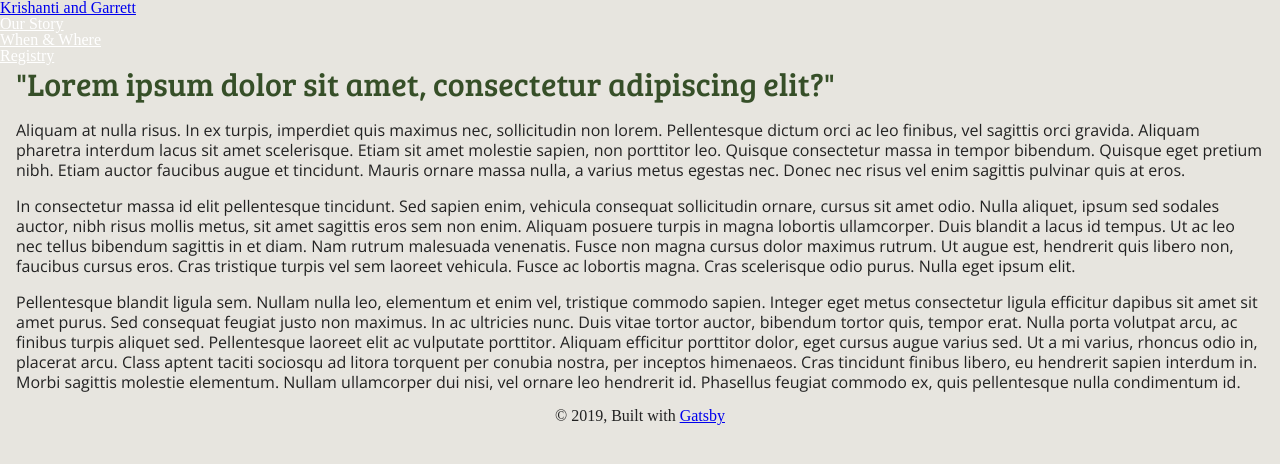
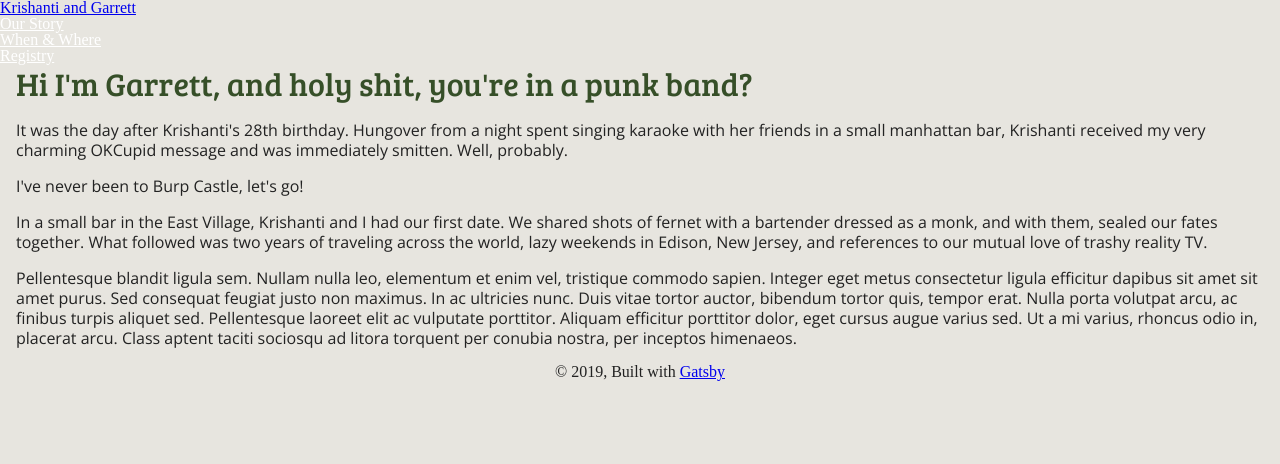
Before and after one commit to gvorbeck/wedding, a Gatsby site: page /our-story in a window 1280 px wide. Built offline with nearby package versions, Linux system fonts and the light colour scheme; Gatsby itself is replaced by a stand-in of ours.

Commit message:
copy edits

```diff
--- a/src/markdown/our-story.md
+++ b/src/markdown/our-story.md
@@ -2,10 +2,12 @@
 title: "Our Story"
 ---
 
-"Lorem ipsum dolor sit amet, consectetur adipiscing elit?"
+<p class="bubble right">Hi I'm Garrett, and holy shit, you're in a punk band?</p>
 
-Aliquam at nulla risus. In ex turpis, imperdiet quis maximus nec, sollicitudin non lorem. Pellentesque dictum orci ac leo finibus, vel sagittis orci gravida. Aliquam pharetra interdum lacus sit amet scelerisque. Etiam sit amet molestie sapien, non porttitor leo. Quisque consectetur massa in tempor bibendum. Quisque eget pretium nibh. Etiam auctor faucibus augue et tincidunt. Mauris ornare massa nulla, a varius metus egestas nec. Donec nec risus vel enim sagittis pulvinar quis at eros.
+It was the day after Krishanti's 28th birthday. Hungover from a night spent singing karaoke with her friends in a small manhattan bar, Krishanti received my very charming OKCupid message and was immediately smitten. Well, probably.
 
-In consectetur massa id elit pellentesque tincidunt. Sed sapien enim, vehicula consequat sollicitudin ornare, cursus sit amet odio. Nulla aliquet, ipsum sed sodales auctor, nibh risus mollis metus, sit amet sagittis eros sem non enim. Aliquam posuere turpis in magna lobortis ullamcorper. Duis blandit a lacus id tempus. Ut ac leo nec tellus bibendum sagittis in et diam. Nam rutrum malesuada venenatis. Fusce non magna cursus dolor maximus rutrum. Ut augue est, hendrerit quis libero non, faucibus cursus eros. Cras tristique turpis vel sem laoreet vehicula. Fusce ac lobortis magna. Cras scelerisque odio purus. Nulla eget ipsum elit.
+<p class="bubble left">I've never been to Burp Castle, let's go!</p>
 
-Pellentesque blandit ligula sem. Nullam nulla leo, elementum et enim vel, tristique commodo sapien. Integer eget metus consectetur ligula efficitur dapibus sit amet sit amet purus. Sed consequat feugiat justo non maximus. In ac ultricies nunc. Duis vitae tortor auctor, bibendum tortor quis, tempor erat. Nulla porta volutpat arcu, ac finibus turpis aliquet sed. Pellentesque laoreet elit ac vulputate porttitor. Aliquam efficitur porttitor dolor, eget cursus augue varius sed. Ut a mi varius, rhoncus odio in, placerat arcu. Class aptent taciti sociosqu ad litora torquent per conubia nostra, per inceptos himenaeos. Cras tincidunt finibus libero, eu hendrerit sapien interdum in. Morbi sagittis molestie elementum. Nullam ullamcorper dui nisi, vel ornare leo hendrerit id. Phasellus feugiat commodo ex, quis pellentesque nulla condimentum id.
+In a small bar in the East Village, Krishanti and I had our first date. We shared shots of fernet with a bartender dressed as a monk, and with them, sealed our fates together. What followed was two years of traveling across the world, lazy weekends in Edison, New Jersey, and references to our mutual love of trashy reality TV.
+
+Pellentesque blandit ligula sem. Nullam nulla leo, elementum et enim vel, tristique commodo sapien. Integer eget metus consectetur ligula efficitur dapibus sit amet sit amet purus. Sed consequat feugiat justo non maximus. In ac ultricies nunc. Duis vitae tortor auctor, bibendum tortor quis, tempor erat. Nulla porta volutpat arcu, ac finibus turpis aliquet sed. Pellentesque laoreet elit ac vulputate porttitor. Aliquam efficitur porttitor dolor, eget cursus augue varius sed. Ut a mi varius, rhoncus odio in, placerat arcu. Class aptent taciti sociosqu ad litora torquent per conubia nostra, per inceptos himenaeos.
```
